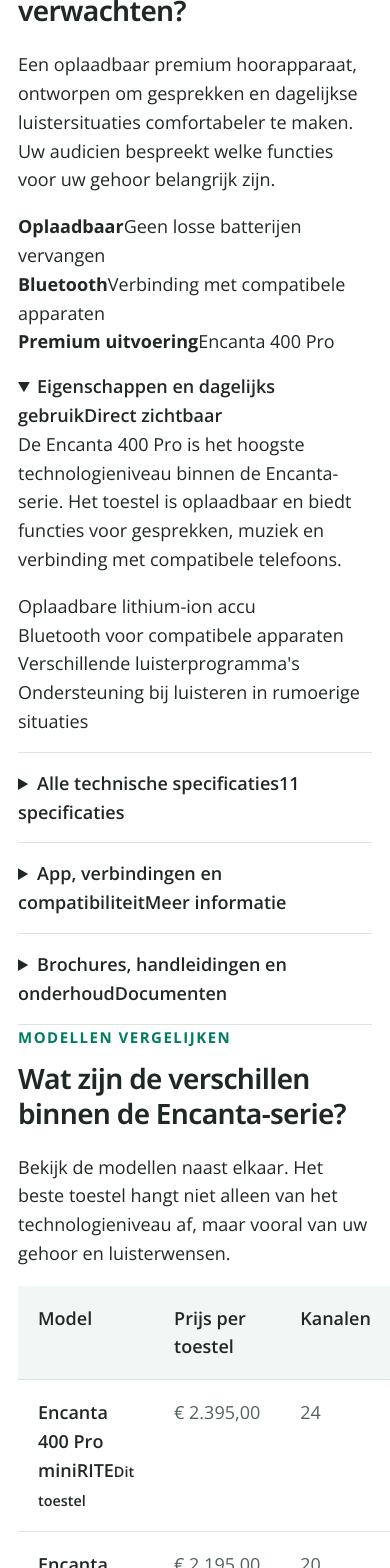
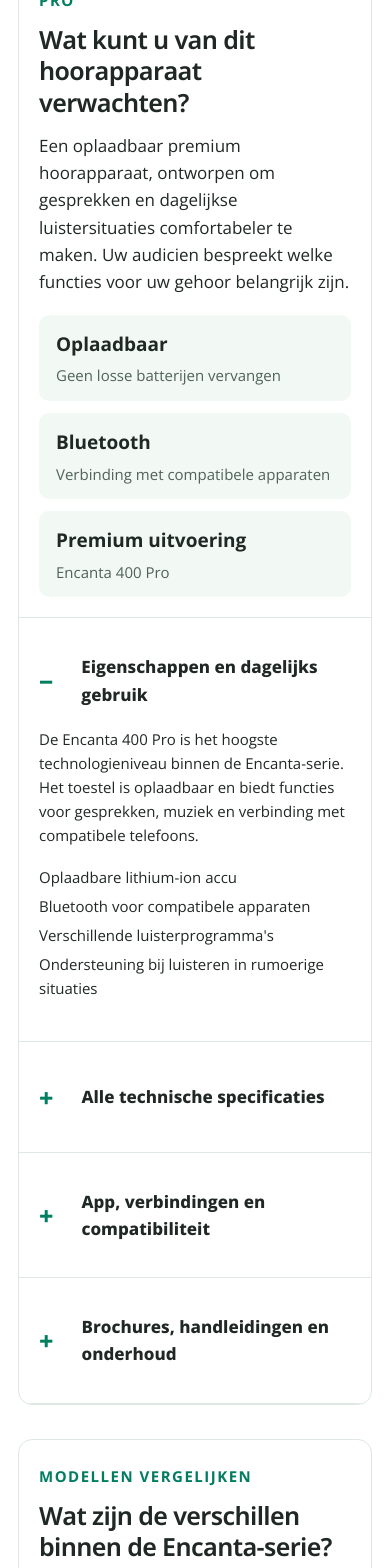
Before and after one commit to jo0stjo0st/oogvoororen-cro, a Next.js app: page /experimenten/productinformatie in a window 390 px wide. Shown: the part 380-1948 px from the top of the page. Built offline with nearby package versions, Linux system fonts and the light colour scheme.

Commit message:
Style chapter 6 readable product specifications and comparison for desktop/mobile

```diff
--- a/src/app/globals.css
+++ b/src/app/globals.css
@@ -2094,3 +2094,36 @@
 .cro-calc-details{border-top:1px solid #e1eae4;padding:18px 36px 24px;font-size:15px}
 .cro-calc-details summary{cursor:pointer;font-weight:700}.cro-calc-details p{max-width:800px;margin:12px 0 0;line-height:1.6}
 @media(max-width:800px){.cro-calc-head{padding:24px 20px 15px}.cro-calc-head h2{font-size:26px}.cro-calc-layout{grid-template-columns:1fr;padding:0 20px 24px;gap:4px}.cro-calc-result{padding:20px}.cro-calc-total strong{font-size:34px}.cro-calc-details{padding:18px 20px 22px}}
+
+/* Chapter 6: progressive disclosure without losing product detail. */
+.cro-info-page{padding-top:36px;padding-bottom:70px}.cro-info-page>p{max-width:850px}
+.cro-info-panel,.cro-info-compare{margin:34px 0;background:#fff;border:1px solid #dce8e1;border-radius:14px;overflow:hidden}
+.cro-info-heading{padding:32px 36px 22px;max-width:860px}
+.cro-info-heading h2{font-size:31px;line-height:1.25;margin:8px 0 14px}
+.cro-info-heading>p:last-child{font-size:17px;line-height:1.6;margin:0}
+.cro-info-highlights{display:grid;grid-template-columns:repeat(3,1fr);gap:12px;padding:0 36px 30px}
+.cro-info-highlights>div{background:#f2f8f4;border-radius:10px;padding:19px 20px;min-height:100px}
+.cro-info-highlights strong,.cro-info-highlights span{display:block}
+.cro-info-highlights strong{font-size:19px;margin-bottom:6px}
+.cro-info-highlights span{font-size:15px;color:#506259;line-height:1.45}
+.cro-info-accordions{border-top:1px solid #e0e8e2}
+.cro-info-accordions details{border-bottom:1px solid #e0e8e2}
+.cro-info-accordions summary{list-style:none;display:flex;align-items:center;justify-content:space-between;gap:16px;padding:22px 36px;cursor:pointer;font-size:19px;font-weight:750}
+.cro-info-accordions summary::-webkit-details-marker{display:none}
+.cro-info-accordions summary:before{content:"+";color:#007e60;font-size:25px;margin-right:12px}
+.cro-info-accordions details[open] summary:before{content:"−"}
+.cro-info-accordions summary>span:first-child{flex:1}
+.cro-info-summary-hint{font-size:13px;color:#5b6b62;font-weight:400}
+.cro-info-details{padding:0 36px 24px 69px;font-size:16px;line-height:1.6}
+.cro-info-details p{max-width:850px}.cro-info-details li{margin-bottom:5px}
+.cro-info-table-wrap{overflow-x:auto}
+.cro-info-table-wrap table{width:100%;border-collapse:collapse;font-size:16px}
+.cro-info-table-wrap th,.cro-info-table-wrap td{text-align:left;padding:15px 20px;border-bottom:1px solid #e3eae5}
+.cro-info-table-wrap th{font-weight:700}
+.cro-info-compare>.cro-info-table-wrap{margin:0 36px 24px}
+.cro-info-compare table thead{background:#edf5ef}
+.cro-info-selected{background:#f2f8f4}
+.cro-info-selected small{display:block;color:#007e60;margin-top:4px}
+.cro-info-compare-more{padding:18px 36px 26px;border-top:1px solid #e0e8e2}
+.cro-info-compare-more summary{font-weight:700;cursor:pointer}.cro-info-compare-more p{max-width:760px;line-height:1.6}
+@media(max-width:760px){.cro-info-heading{padding:24px 20px 20px}.cro-info-heading h2{font-size:25px}.cro-info-highlights{grid-template-columns:1fr;padding:0 20px 20px}.cro-info-highlights>div{min-height:0;padding:14px 17px}.cro-info-accordions summary{padding:19px 20px;font-size:17px}.cro-info-summary-hint{display:none}.cro-info-details{padding:0 20px 20px;font-size:15px}.cro-info-compare>.cro-info-table-wrap{margin:0 16px 20px}.cro-info-table-wrap table{font-size:14px}.cro-info-table-wrap th,.cro-info-table-wrap td{padding:12px 10px}.cro-info-compare-more{padding:18px 20px 22px}}
```
